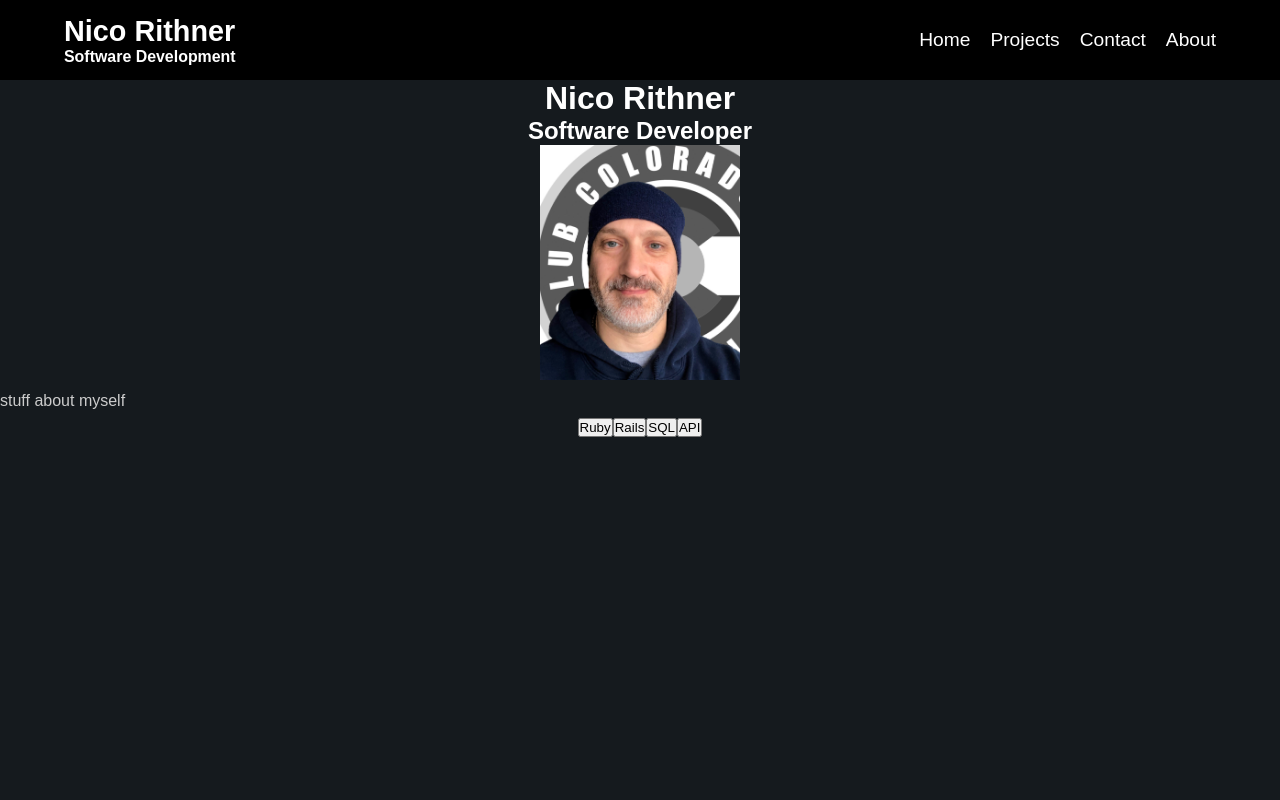
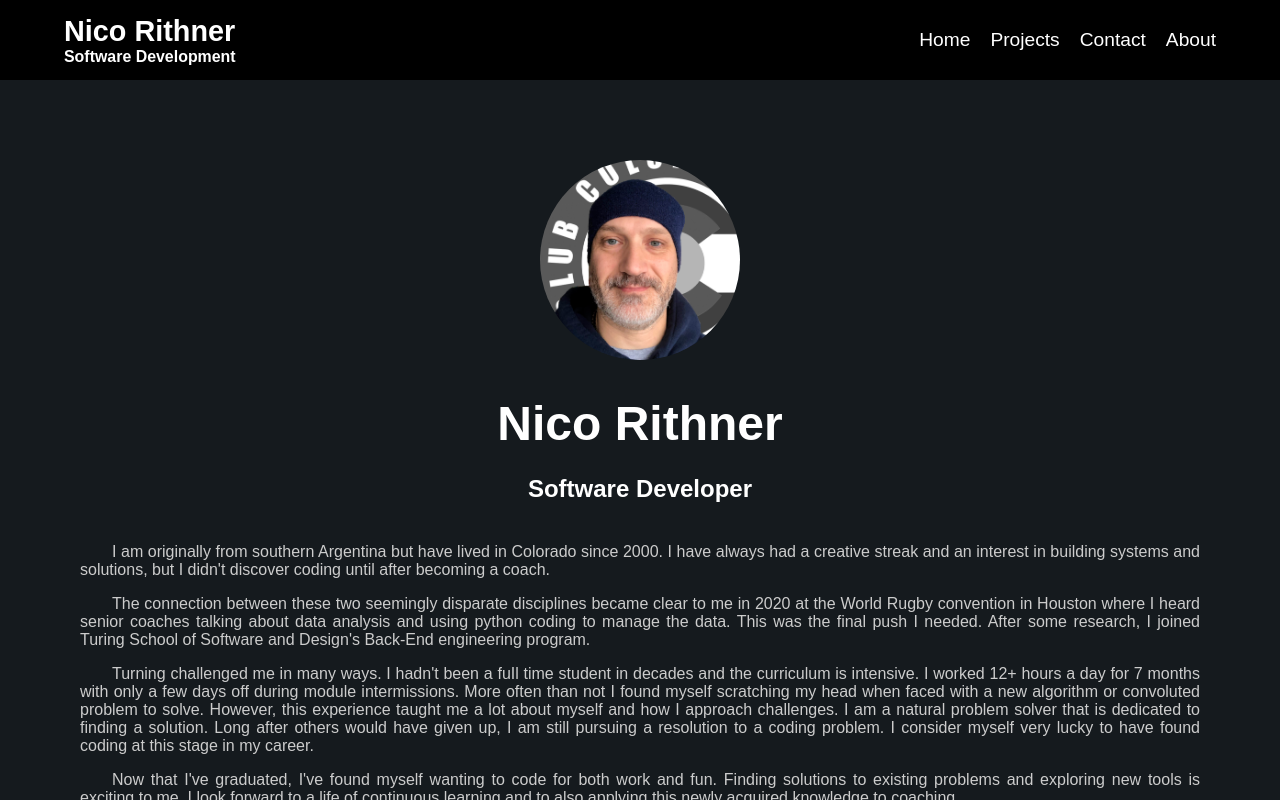
Before and after one commit to nicorithner/nico-site, a React (Create React App) app: page /about in a window 1280 px wide. Built offline with nearby package versions, Linux system fonts and the light colour scheme.

Commit message:
Style About

```diff
--- /dev/null
+++ b/src/components/about/About.css
@@ -0,0 +1,67 @@
+.headshot img {
+  margin-top: 5em;
+  margin-bottom: -2em;
+  width: 200px;
+  height: 200px;
+  border-radius: 50%;
+  object-fit: cover;
+}
+
+.heading h2 { margin-top: -1em; }
+
+.description {
+  width: 100%;
+  padding: 2em 5em 3em 5em;
+  margin-left: auto;
+  margin-right: auto;
+  text-align: justify;
+  text-indent: 2em;
+}
+
+.description p {
+  padding: .5em 0;
+}
+
+.skills-section {
+  background: #2b373d;
+  padding: 2em;
+}
+
+.skills-be, .skills-fe {
+  display: flex;
+  flex-wrap: wrap;
+  justify-content: center;
+  margin-left: auto;
+  margin-right: auto;
+  padding: 2em 5em;
+}
+
+.skills-be button {
+  background-color: #555;
+  color: white;
+  margin: .25em;
+  padding: .5em 1em;
+  border-radius: 5%;
+  border: none;
+  box-shadow: 0 6px 6px 0 rgba(0,0,0,0.2), 0 6px 20px 0 rgba(0,0,0,0.19);
+}
+
+.skills-fe button {
+  background-color: #2c41ab;
+  color: GhostWhite;
+  margin: .25em;
+  padding: .5em 1em;
+  border-radius: 5%;
+  border: none;
+  box-shadow: 0 6px 6px 0 rgba(0,0,0,0.2), 0 6px 20px 0 rgba(0,0,0,0.19);
+}
+
+/*========= Media Queries ===========*/
+
+@media screen and (max-width: 768px) {
+  .description { padding: 2em; }
+
+  .skills-section { padding: 2em 0; }
+
+  .skills-be, .skills-fe { padding: 2em; }
+}
--- a/src/components/about/About.js
+++ b/src/components/about/About.js
@@ -1,24 +1,67 @@
 import React from "react"
+import './About.css'
 
 function About(props) {
   return (
     <div className="container">
+      <div className="headshot">
+        <img src={ './images/nico-logo.png' } alt="Nico face" width="200" height="auto" />
+      </div>
+
       <div className="heading">
-        <h1>Nico Rithner</h1>
+       <div className="header"> <h1>Nico Rithner</h1></div>
         <h2>Software Developer</h2>
       </div>
-      <div className="nico">
-        <img src={ './images/nico-logo.png' } className="nico" alt="Nico face" width="200" height="auto" />
+
+      <div className="description">
+        <p>
+          I am originally from southern Argentina but have lived in Colorado since 2000. I have always had a creative streak and an interest in building systems and solutions, but I didn't discover coding until after becoming a coach.
+        </p>
+        <p>
+          The connection between these two seemingly disparate disciplines became clear to me in 2020 at the World Rugby convention in Houston where I heard senior coaches talking about data analysis and using python coding to manage the data. This was the final push I needed. After some research, I joined Turing School of Software and Design's Back-End engineering program.
+        </p>
+        <p>
+          Turning challenged me in many ways. I hadn't been a fuIl time student in decades and the curriculum is intensive. I worked 12+ hours a day for 7 months with only a few days off during module intermissions. More often than not I found myself scratching my head when faced with a new algorithm or convoluted problem to solve. However, this experience taught me a lot about myself and how I approach challenges. I am a natural problem solver that is dedicated to finding a solution. Long after others would have given up, I am still pursuing a resolution to a coding problem. I consider myself very lucky to have found coding at this stage in my career.
+        </p>
+        <p>
+          Now that I've graduated, I've found myself wanting to code for both work and fun. Finding solutions to existing problems and exploring new tools is exciting to me. I look forward to a life of continuous learning and to also applying this newly acquired knowledge to coaching.
+        </p>
       </div>
-      <div className="description">
-        <p> stuff about myself </p>
-      </div>
-      <div className="skills">
-        <button className="skill">Ruby</button>
-        <button className="skill">Rails</button>
-        <button className="skill">SQL</button>
-        <button className="skill">API</button>
-      </div>
+
+      <div className="skills-section">
+      <h2> Skills </h2>
+        <div className="skills-be">
+          <button>Object Oriented Programming</button>
+          <button>Ruby</button>
+          <button>Ruby on Rails</button>
+          <button>REST API</button>
+          <button>GraphQL API</button>
+          <button>Test Driven Development</button>
+          <button>Rspec</button>
+          <button>Minitest</button>
+          <button>CircleCI</button>
+          <button>TravisCI</button>
+          <button>SQL</button>
+          <button>ActiveRecord</button>
+          <button>PostgreSQL</button>
+          <button>Git</button>
+          <button>GitHub</button>
+          <button>Heroku</button>
+          <button>Wordpress</button>
+          <button>AWS</button>
+        </div>
+
+        <h2> Currently Learning </h2>
+
+        <div className="skills-fe">
+          <button>JavaScript</button>
+          <button>React.js</button>
+          <button>Redux</button>
+          <button>Node.js</button>
+          <button>HTML5</button>
+          <button>CSS</button>
+        </div>
+        </div>
     </div>
   )
 }
```
